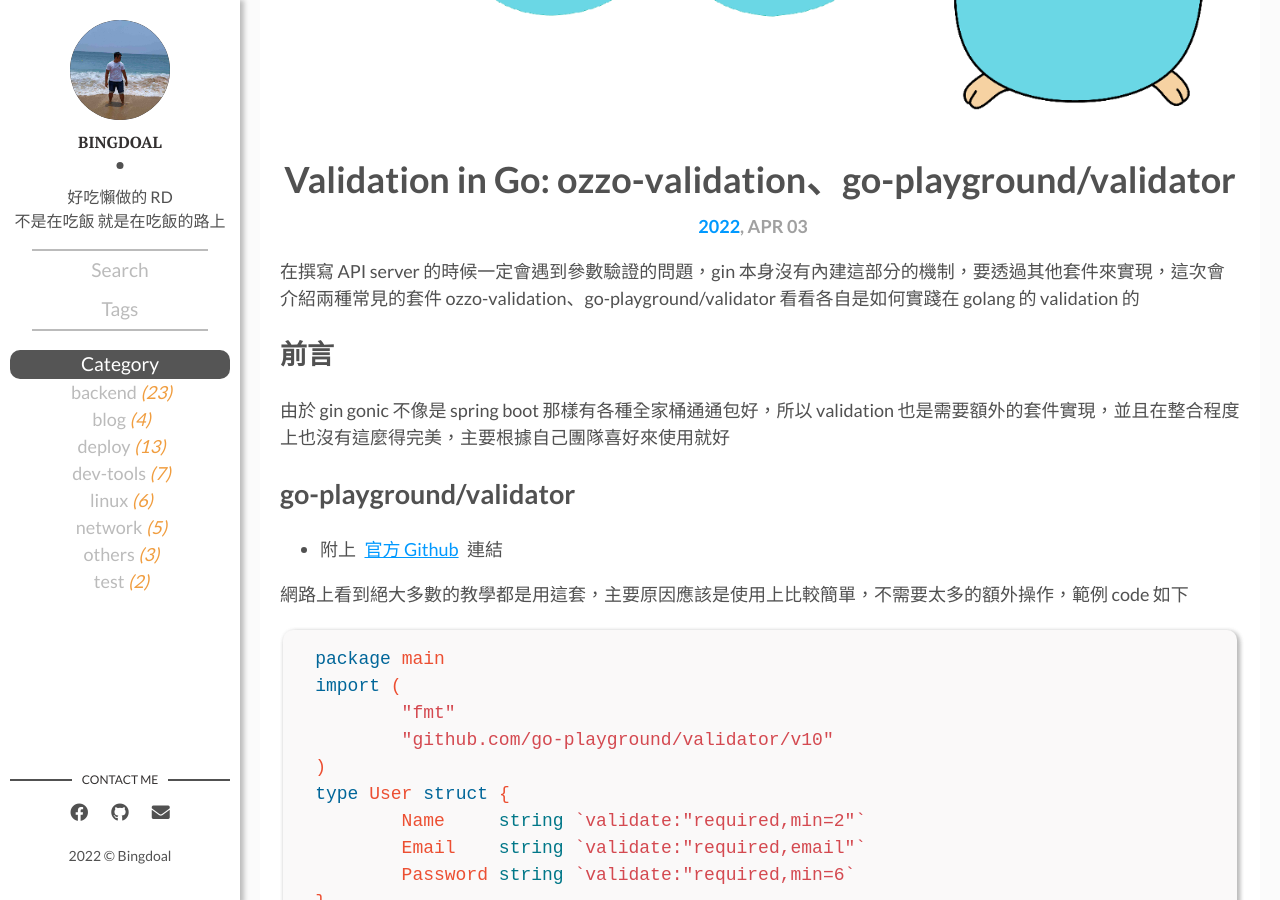
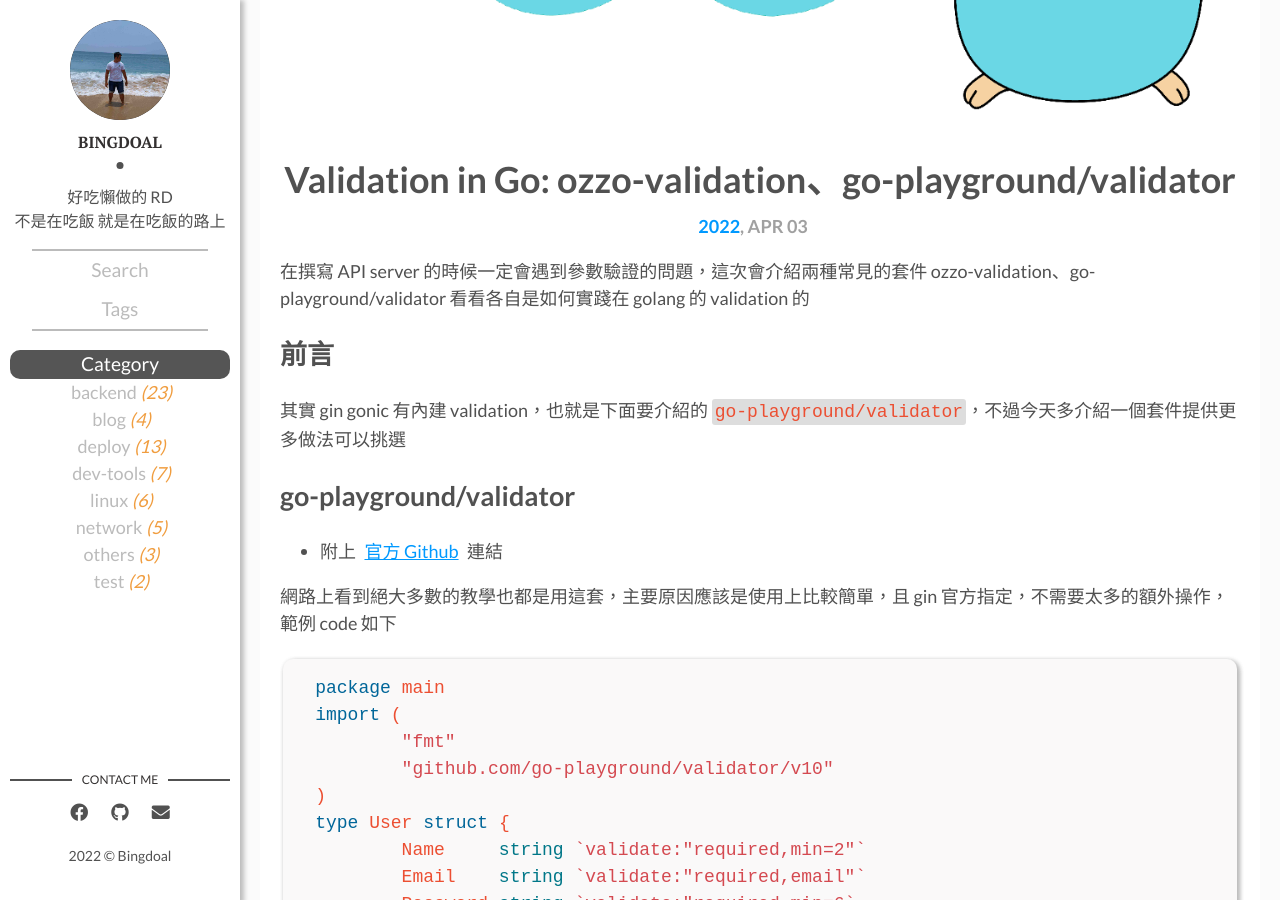
Before and after one commit to Bingdoal/bingdoal.github.io, a Jekyll site: the page built from _posts/2022/2022-04-04-golang-validation-validator-and-ozzo.md, in a window 1280 px wide and 900 px high, scrolled down 394 px. Built offline with Jekyll 4.4.1, drawn with Linux system fonts in a browser that asks for light colours; comment, search, counter and statistics services are not loaded.

Commit message:
fix content

````diff
--- a/_posts/2022/2022-04-04-golang-validation-validator-and-ozzo.md
+++ b/_posts/2022/2022-04-04-golang-validation-validator-and-ozzo.md
@@ -4,7 +4,7 @@ title: "Validation in Go: ozzo-validation、go-playground/validator"
 date: 2022-04-03 17:49:21 +0800
 category: backend
 img: cover/golang.png
-description: "在撰寫 API server 的時候一定會遇到參數驗證的問題，gin 本身沒有內建這部分的機制，要透過其他套件來實現，這次會介紹兩種常見的套件 ozzo-validation、go-playground/validator 看看各自是如何實踐在 golang 的 validation 的"
+description: "在撰寫 API server 的時候一定會遇到參數驗證的問題，這次會介紹兩種常見的套件 ozzo-validation、go-playground/validator 看看各自是如何實踐在 golang 的 validation 的"
 lang: zh-TW
 tags: [golang]
 published: true
@@ -13,13 +13,13 @@ published: true
 {{page.description}}
 
 ## 前言
-由於 gin gonic 不像是 spring boot 那樣有各種全家桶通通包好，所以 validation 也是需要額外的套件實現，並且在整合程度上也沒有這麼得完美，主要根據自己團隊喜好來使用就好
+其實 gin gonic 有內建 validation，也就是下面要介紹的 `go-playground/validator`，不過今天多介紹一個套件提供更多做法可以挑選
 
 ## go-playground/validator
 
 + 附上 [官方 Github](https://github.com/go-playground/validator) 連結
 
-網路上看到絕大多數的教學都是用這套，主要原因應該是使用上比較簡單，不需要太多的額外操作，範例 code 如下
+網路上看到絕大多數的教學也都是用這套，主要原因應該是使用上比較簡單，且 gin 官方指定，不需要太多的額外操作，範例 code 如下
 
 ```golang
 package main
````
